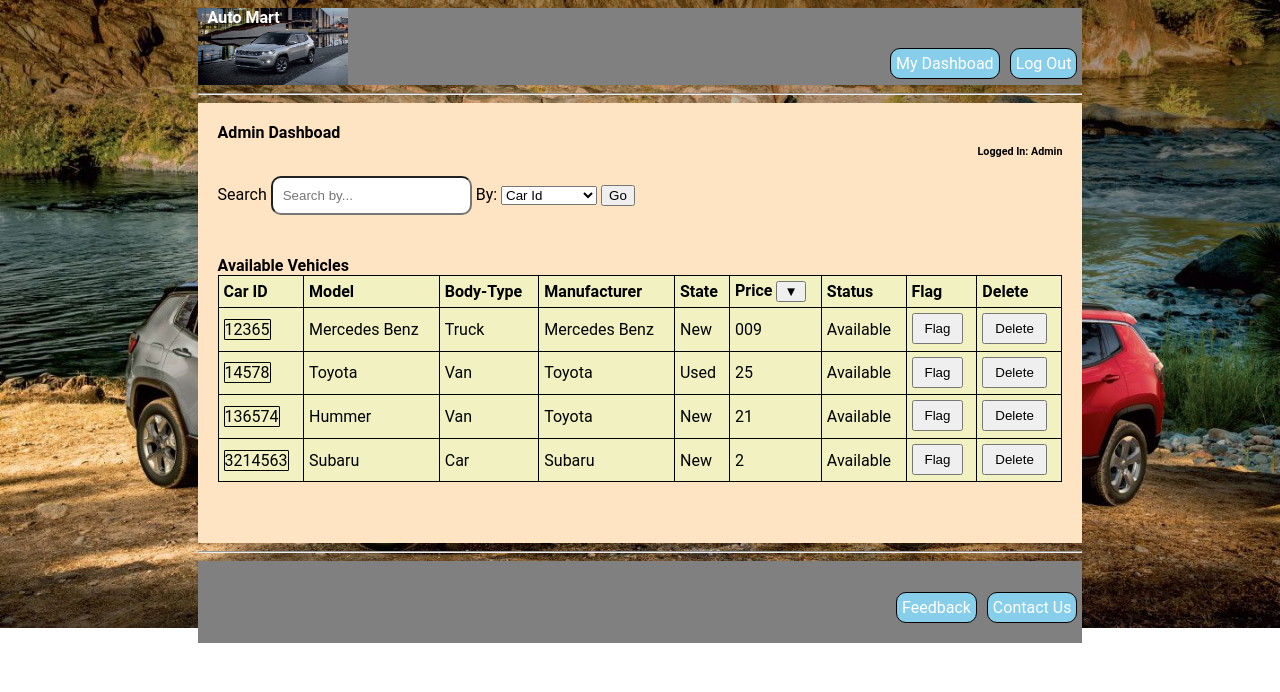
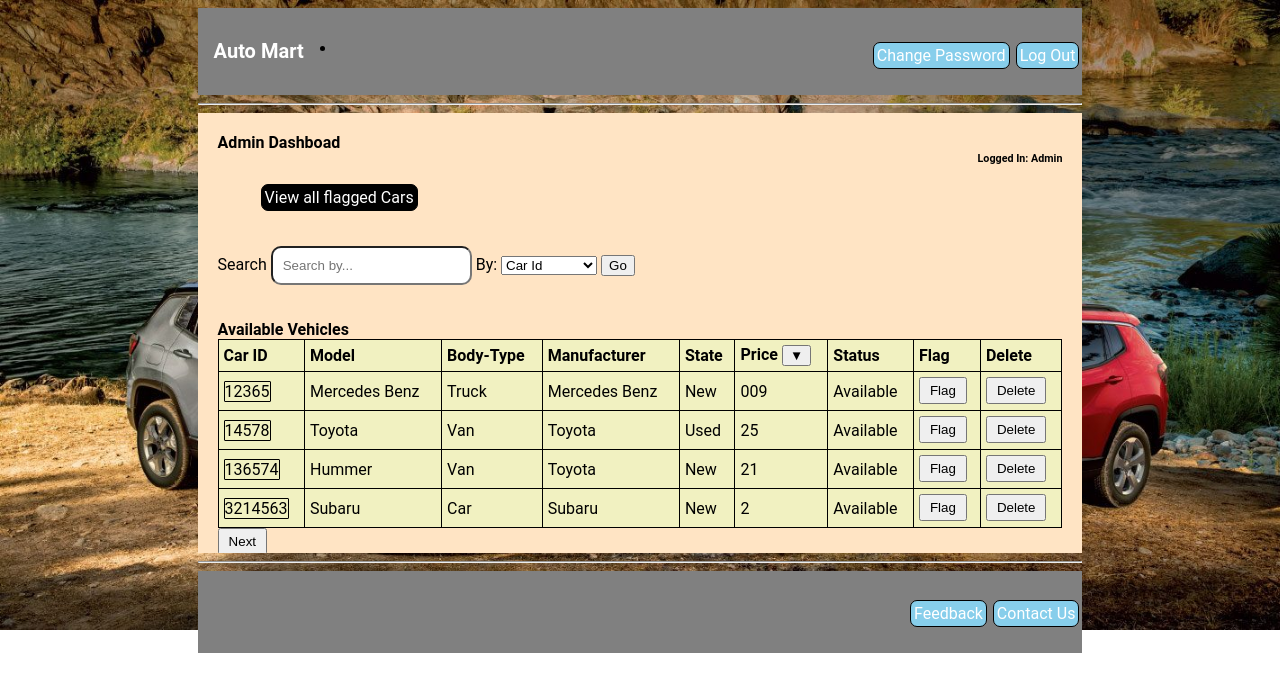
Before and after one commit to momanyi254/Auto_Mart, a website: page UI/html/admin_page.html in a window 1280 px wide. Drawn offline with Linux system fonts and the light colour scheme.

Commit message:
updateing the UI

```diff
--- a/UI/css/main.css
+++ b/UI/css/main.css
@@ -6,13 +6,13 @@ display:inline-block;
 .dropdown-content {
 display: none;
 position: absolute;
-margin: 35px 600px 0px 0px;
+margin: 30px 500px 0px -40px;
 
 }
 .dropdown-content a {
 display: block;
 float: right;
-padding: 5px;
+padding: 1px;
 }
 .dropdown:hover .dropdown-content {
 display:grid;
@@ -31,13 +31,10 @@ height:480px;
 font-family: roboto;
 }
 .header{
-background-image: url('../images/001.jpg');
-background-repeat: no-repeat;
-background-size: 150px 80px;
 height: 15%;
 color: black;
 background-color:grey;
-padding-bottom: 5px;
+padding-top: 15px;
 }
 .footer {
 padding-top: 10px;
@@ -55,8 +52,17 @@ list-style: none;
 #logo {
 padding: 10px 10px 0px 10px;
 font-weight: bold;
-color: white;
+float:left;
+font-size: 20px
 }
+#logo a{
+    border: none;
+    background: none;
+
+}
+#logo a:hover{
+    background: none
+    }
 
 #lgbtn{
 border: 0;
@@ -68,11 +74,11 @@ color: black
 a{
 text-decoration: none;
 float: right;
-padding: 5px;
-margin: 5px;
+padding: 3px;
+margin: 3px;
 color: white;
 border: 1px solid black;
-border-radius: 10px;
+border-radius: 7px;
 background-color:skyblue;
 }
 a:hover{
@@ -84,6 +90,7 @@ padding: 5px;
 text-align:justify;
 margin:10px 10px;
 }
+
 .intro{
 width: 80%;
 margin: auto;
@@ -162,3 +169,14 @@ background-color:transparent;
     border-radius: 10px;
     padding: 10px;
 }
+@media only screen and (max-width: 600px) {
+
+}
+
+
+
+@media screen and (max-width: 300px) {
+    .container {
+      color: black
+    }
+  }
--- a/UI/html/admin_page.html
+++ b/UI/html/admin_page.html
@@ -13,31 +13,27 @@
 <body>
     <div class="container">
         <div class="header">
-            <span id="logo"> Auto Mart</span>
+            <span id="logo"><a href="index.html">Auto Mart</a></span>
             <ul>
                 <li>
 
                     <a href="index.html">Log Out</a>
                 </li>
-
-                <li class="dropdown">
-                    <a href="">My Dashboad</a>
-                    <ul class="dropdown-content">
-                        <li>
-                            <a href="sold_cars.html">All Sold Cars</a>
-                        </li>
-                        <li>
-                            <a href="reset_password.html">Change Password</a>
-                        </li>
-                    </ul>
+            </ul>
+            <li>
+                    <a href="reset_password.html">Change Password</a>
                 </li>
-            </ul>
 
         </div>
         <hr>
         <div class="user">
             <caption><b>Admin Dashboad</b></caption>
             <h6>Logged In: Admin</h6>
+            <ul>
+                <li style="float:left">
+                    <a href="flag_advert.html" style="background-color: black;">View all flagged Cars</a>
+                </li>
+            </ul>
             <p>
                 Search
                 <input id="srch" type="text" placeholder="Search by..."></input> By:
@@ -155,7 +151,11 @@
                         </td>
                 </tr>
             </table>
-            <br>
+            <div>
+                        <button id="submit" onclick="open()">
+                                <a href="sold_cars.html" id ="lgbtn">Next</a>
+                            </button>
+                            </div>
             <br>
             </div>
         <hr>
```
Also changed, not shown: UI/html/contact.html (+1 -1 lines), UI/html/edit_advert.html (+1 -1 lines), UI/html/edit_purchase.html (+3 -2 lines), UI/html/feedback.html (+1 -1 lines), UI/html/flag_advert.html (+1 -1 lines), UI/html/index.html (+2 -2 lines), UI/html/login.html (+1 -1 lines), UI/html/place_order.html (+1 -1 lines), UI/html/post_advert.html (+1 -1 lines), UI/html/reset_password.html (+1 -1 lines), UI/html/signup.html (+1 -1 lines), UI/html/single_car.html (+1 -1 lines), UI/html/sold_cars.html (+7 -11 lines), UI/html/user_dashboard.html (+8 -4 lines), 1 more files, 1 other file.
